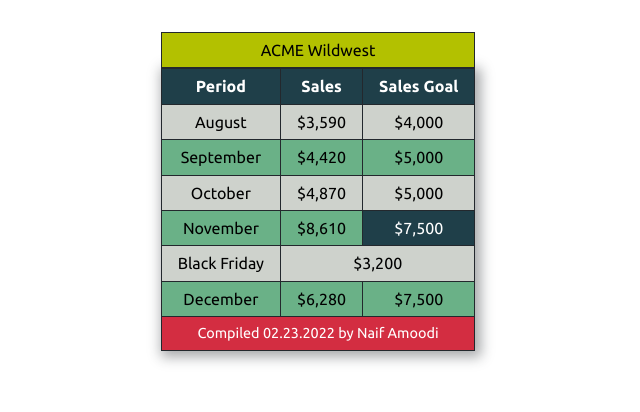
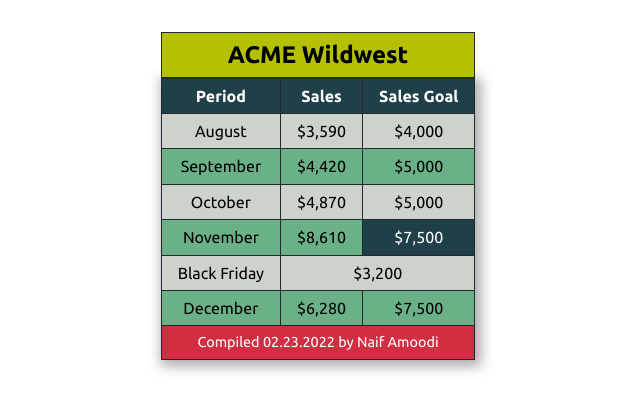
Before and after one commit to amo21004/wdd230, a PHP site: page /lesson8/tablebuild.html in a window 1280 px wide. Shown: the top 412 px of the page, without its empty margins (322-962 px from the left). Run offline with PHP 8.4, Linux system fonts and the light colour scheme.

Commit message:
w08 committing minor edits

```diff
--- a/lesson8/css/tablebuild.css
+++ b/lesson8/css/tablebuild.css
@@ -22,6 +22,7 @@ main td {
 }
 main caption {
   background-color: #b3c100;
+  font-size: 1.5rem; font-weight: 700;
 }
 main thead {
   background-color: #1f3f49;
```
